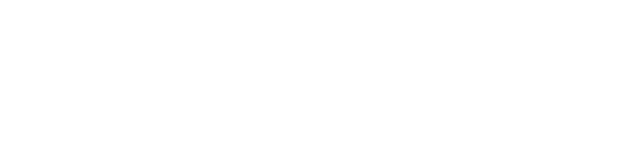
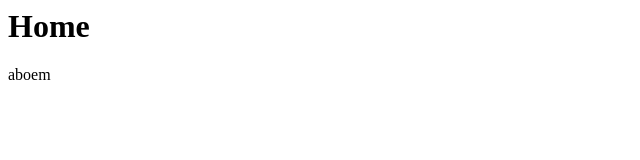
Before and after one commit to nardi2802/nardi2802.github.io, a plain HTML site: page index.html in a window 1280 px wide. Shown: the whole page, without its empty margins (0-640 px from the left). Drawn offline with Linux system fonts and the light colour scheme.

Commit message:
Update index.html

```diff
--- a/index.html
+++ b/index.html
@@ -6,6 +6,9 @@
 
 <body>
   <a href="nardi2802.github.io" title="home"></a>
+
+  <h1> Home </h1>
+  <p> aboem </p>
 </body>
 
   </html>
```
